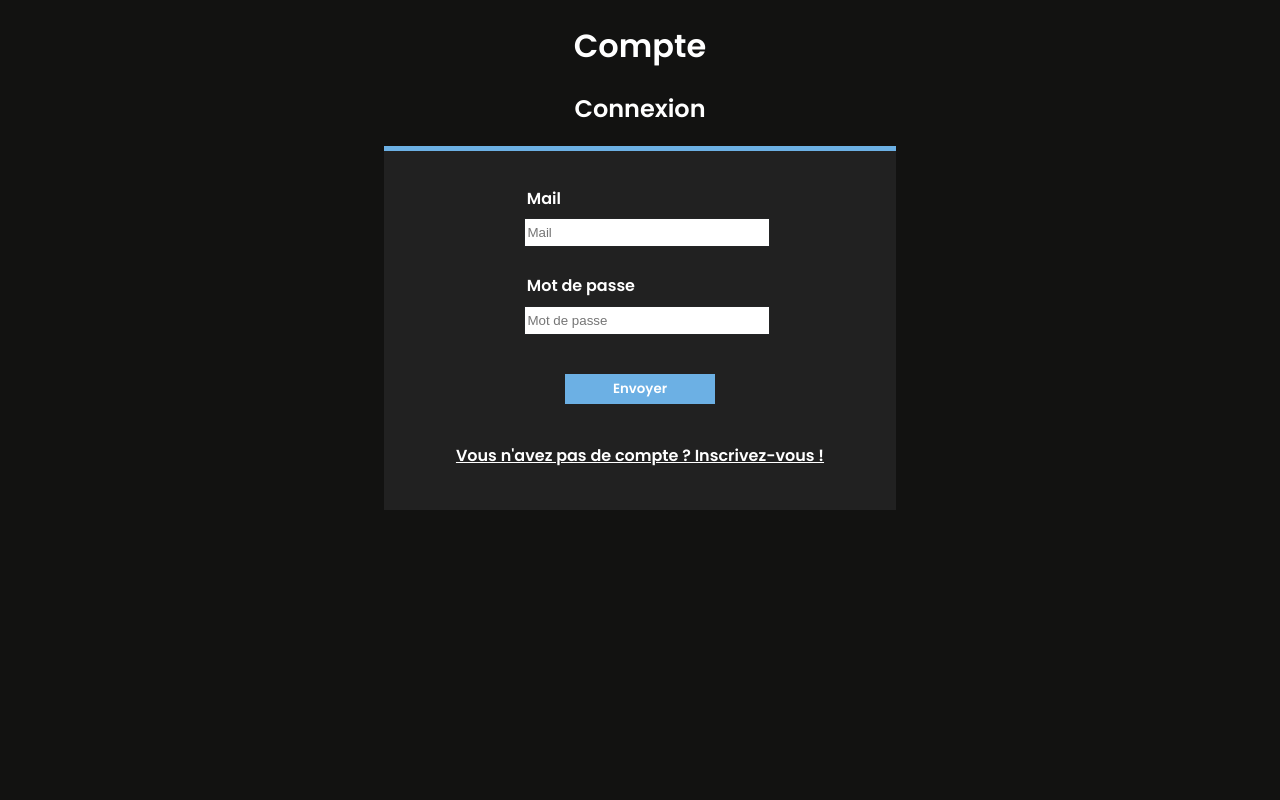
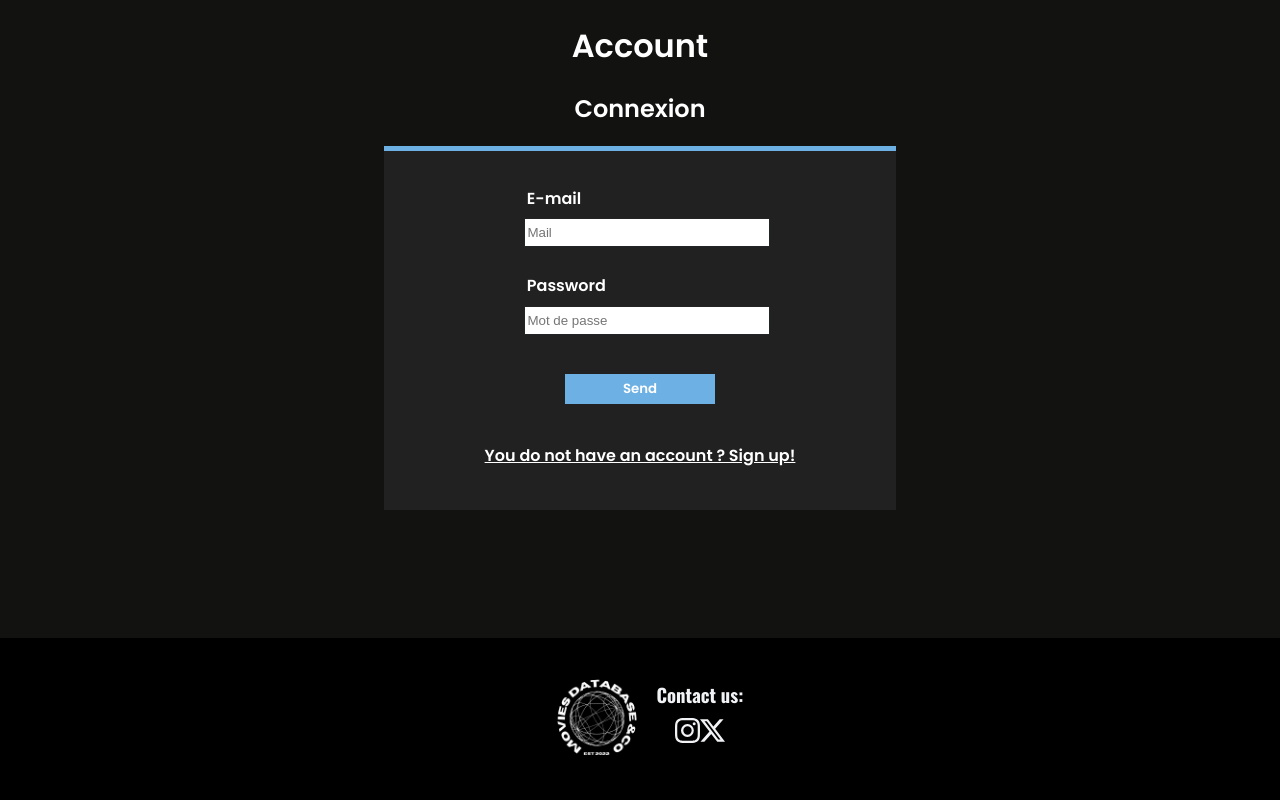
Before and after one commit to hisae59/1PHPD_proj, a PHP site: page /connexion.php in a window 1280 px wide. Shown: the part 162-962 px from the top of the page. Before the commit the page ends 672 px from the top, so only its background shows below. Run offline with PHP 8.4, Linux system fonts and the light colour scheme; some libraries are stand-ins or nearby versions.

Commit message:
detail réglé

```diff
--- a/website/src/action.php
+++ b/website/src/action.php
@@ -17,5 +17,6 @@
 <div id="results">
     <?php require_once 'action_api.php';?>
 </div>
+<?php require_once 'footer.php' ?>
 </body>
 </html>
--- a/website/src/categories.php
+++ b/website/src/categories.php
@@ -13,5 +13,6 @@
         <h1><a href="action.php">Action</a></h1>
         <h1><a href="drama.php">Drama</a></h1>
     </div>
+    <h2 id="categorie">Choose a Category</h2>
 </body>
 </html>
--- a/website/src/connexion.php
+++ b/website/src/connexion.php
@@ -10,7 +10,7 @@ if (isset($_SESSION['user'])) {
     $lname = $user['lname'];
     $email = $user['email'];
     $cart = $user['cart'];
-    $welcome_message = "Bienvenue {$fname} ! Vous êtes connecté(e).";
+    $welcome_message = "Welcome {$fname} ! You are connected.";
     $hide_form = true;
 }else{
 
@@ -30,7 +30,7 @@ if (isset($_SESSION['user'])) {
 
 <body>
     <?php require "basicheader.php";?>
-    <h1>Compte</h1>
+    <h1>Account</h1>
     <?php require_once 'connexion_api.php' ?>
     <?php if (isset($error_message)) : ?>
         <p id="Erreur"><?php echo $error_message ?></p>
@@ -40,16 +40,16 @@ if (isset($_SESSION['user'])) {
         <div id="formulaire">
             <form action="connexion_api.php" method="post">
                 <div id="mail_content">
-                    <label id="mail_plh">Mail</label><br>
+                    <label id="mail_plh">E-mail</label><br>
                     <input type="text" id ="mail" name="mail" placeholder='Mail'required><br>
                 </div>
                 <div id="mdp_content">
-                    <label id="mdp_plh">Mot de passe</label><br>
+                    <label id="mdp_plh">Password</label><br>
                     <input type="text" id="mdp" name="mdp" placeholder='Mot de passe' required><br>
                 </div>
 
-                <input id="button_content" type="submit" value="Envoyer">
-                <a href="inscription.php"><p>Vous n'avez pas de compte ? Inscrivez-vous !</p></a>
+                <input id="button_content" type="submit" value="Send">
+                <a href="inscription.php"><p>You do not have an account ? Sign up!</p></a>
             </form>
         </div>
     <?php endif; ?>
@@ -58,17 +58,17 @@ if (isset($_SESSION['user'])) {
     <?php if (isset($welcome_message)) : ?>
         <div id="compte">
             <p id="welcome"><?php echo $welcome_message; ?></p>
-            <h2>Information du compte</h2>
+            <h2>Account Information</h2>
             <div id="names">
-                <h3>Prénom : <?php echo $fname; ?></h3>
-                <h3>Nom: <?php echo $lname; ?></h3>
+                <h3>Firstname : <?php echo $fname; ?></h3>
+                <h3>Lastname: <?php echo $lname; ?></h3>
             </div>
-            <div id="email"><h3>Mail du compte: <?php echo $email; ?></h3></div>
-            <a href="panier.php"><p>Voir votre panier de films</p></a>
+            <div id="email"><h3>Account E-mail: <?php echo $email; ?></h3></div>
+            <a href="panier.php"><p>See your movies cart</p></a>
             <div id="button_deco"><a href="deconnexion_api.php"><button>Deconnexion</button></a></div>
         </div>
 
     <?php endif; ?>
-
+    <?php require_once 'footer.php'?>
 </body>
 </html>
--- a/website/src/drama.php
+++ b/website/src/drama.php
@@ -17,5 +17,6 @@
 <div id="results">
     <?php require_once 'drama_api.php';?>
 </div>
+<?php require_once 'footer.php' ?>
 </body>
 </html>
--- a/website/src/inscription.php
+++ b/website/src/inscription.php
@@ -36,8 +36,9 @@
 
     </form>
 
+
    </div>
-
+   <?php require_once 'footer.php' ?>
 </body>
 <script>
         document.getElementById('inscriptionForm').addEventListener('submit', function(event) {
--- a/website/src/search.php
+++ b/website/src/search.php
@@ -19,7 +19,7 @@
         <?php require_once 'search_api.php' ?>
     </div>
 
-
+    <?php require_once 'footer.php' ?>
 
 
 </body>
--- a/website/src/styles/categories.css
+++ b/website/src/styles/categories.css
@@ -35,7 +35,7 @@ body{
     font-family: Oswald;
 }
 
-button{
+.movie button{
     background-color: #467599;
     border-style: none;
     border-radius: 10px;
@@ -47,7 +47,7 @@ button{
     margin: 1em;
 }
 
-button a{
+.movie button a{
     text-decoration: none;
     color:#f1f2f6;
     font-family: Oswald;
--- a/website/src/styles/connexion.css
+++ b/website/src/styles/connexion.css
@@ -27,6 +27,7 @@ h2{
     font-weight: 600;
     display:flex;
     justify-content: center;
+    margin-bottom:10%;
 }
 
 #formulaire form{
@@ -95,8 +96,9 @@ h2{
 #compte{
     display:flex;
     flex-direction:column;
+    padding:1.2%;
+    margin-bottom:10%;
 
-    padding:1.2%;
 }
 
 
--- a/website/src/styles/inscription.css
+++ b/website/src/styles/inscription.css
@@ -22,6 +22,7 @@ h1{
     font-weight: 600;
     display:flex;
     justify-content: center;
+    margin-bottom:10%;
 }
 
 #formulaire form{
--- a/website/src/styles/panier.css
+++ b/website/src/styles/panier.css
@@ -31,6 +31,7 @@ h3{
     width:60%;
     border-radius:7px;
     padding-right:2%;
+    margin:1%;
 }
 
 .movie img{
```
Also changed, not shown: website/src/img/bobmarley.jpg (added), 2 other files.
